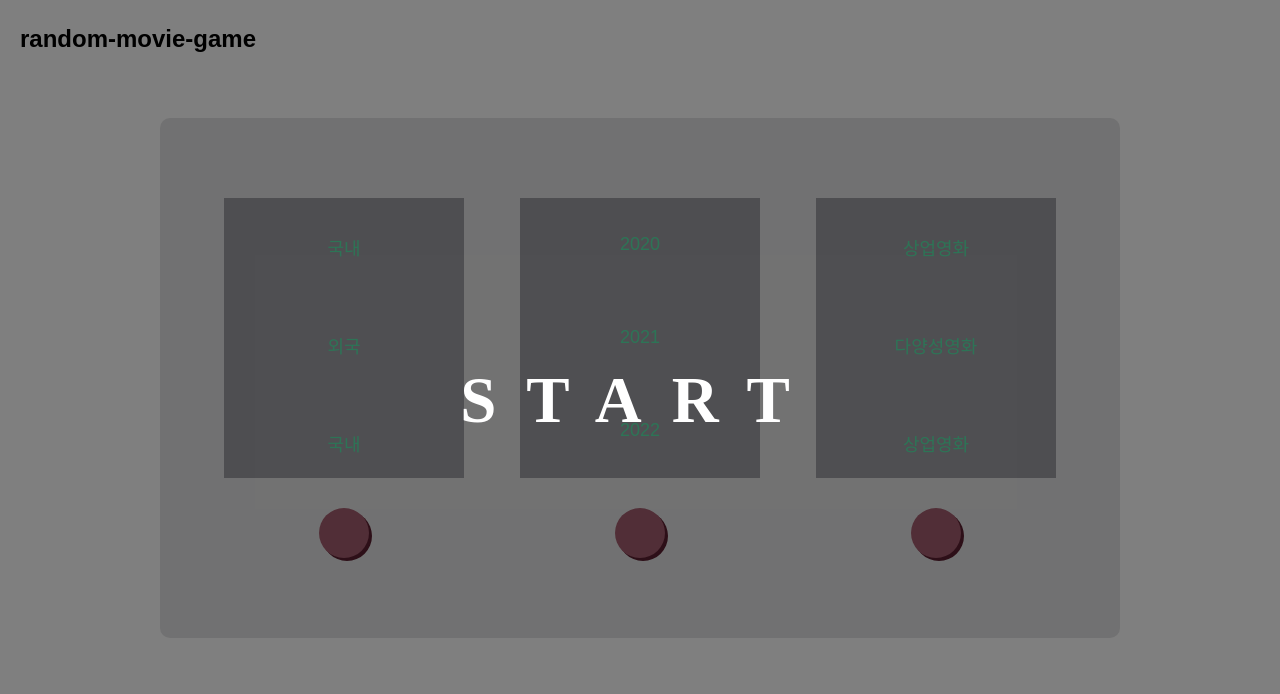
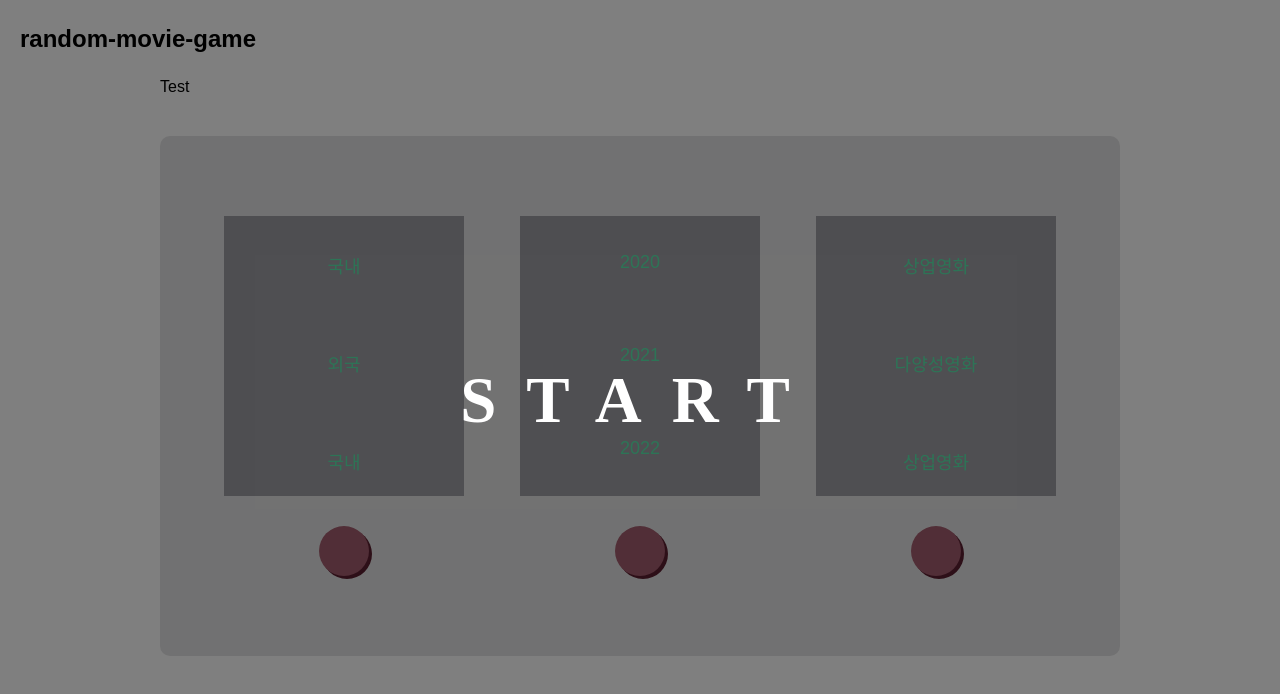
Before and after one commit to Moondoyeon/random-movie-game, a React (Create React App) app: page / in a window 1280 px wide. Shown: the top 694 px of the page. Built offline with nearby package versions, Linux system fonts and the light colour scheme; no server answers; a web font is replaced by a local one.

Commit message:
chore(CD): vercel domain에 코드 변경사항 반영되는지 확인

```diff
--- a/src/pages/MovieGame.tsx
+++ b/src/pages/MovieGame.tsx
@@ -9,6 +9,7 @@ import MovieErrorFallback from 'libs/components/@helper/ErrorBoundary/MovieError
 import { Suspense } from 'react';
 import Loading from 'libs/components/@common/Loading';
 import BackDrop from 'libs/components/@common/BackDrop';
+import Test from './Test';
 
 function MovieGame() {
   const {
@@ -23,6 +24,7 @@ function MovieGame() {
 
   return (
     <section>
+      <Test />
       {isFirstEntry && (
         <BackDrop whiteBoard={false}>
           <Button onClick={startSpinning} css={startButton}>
```
